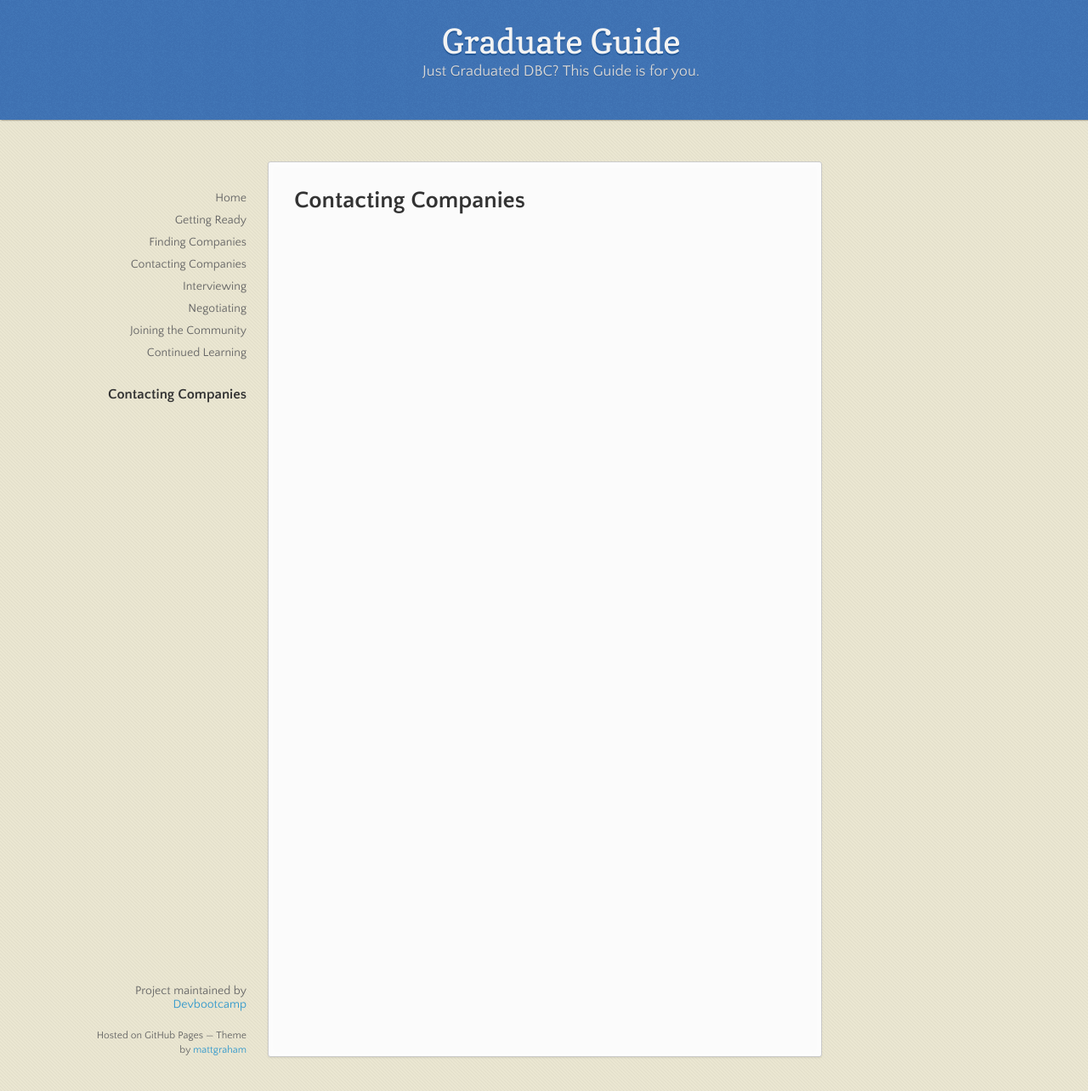
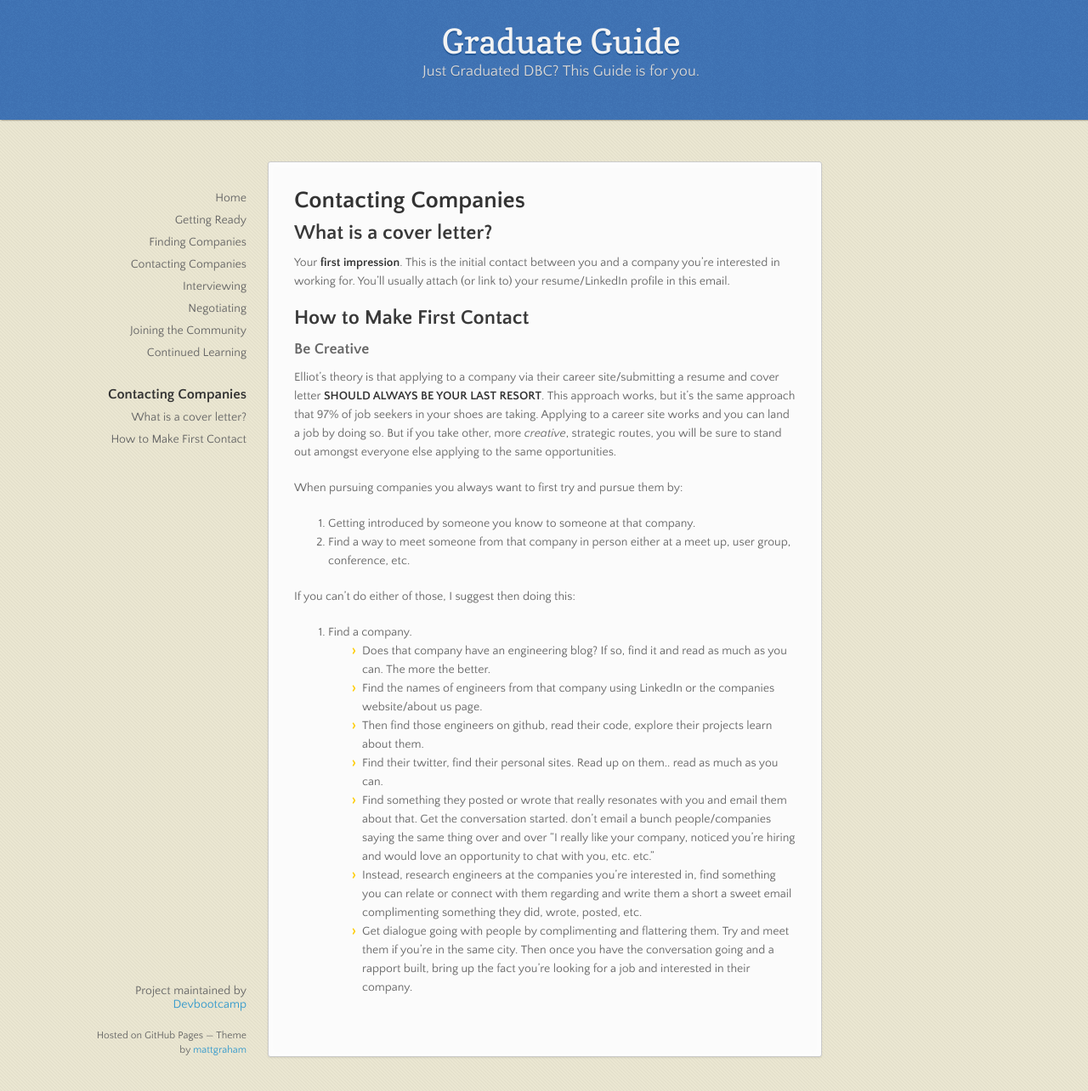
Before and after one commit to waysidekoi/graduate-guide, a Jekyll site: the page built from contacting_companies.md, in a window 1280 px wide and 1284 px high. Shown: the whole window at 85% size. Built offline with Jekyll 4.4.1, drawn with Linux system fonts in a browser that asks for light colours; nearby versions of some CDN libraries.

Commit message:
Add Elliot's content

```diff
--- a/contacting_companies.md
+++ b/contacting_companies.md
@@ -4,3 +4,25 @@ title: Contacting Companies
 ---
 
 # Contacting Companies
+## What is a cover letter?
+Your __first impression__. This is the initial contact between you and a company you're interested in working for. You'll usually attach (or link to) your resume/LinkedIn profile in this email.
+
+## How to Make First Contact
+### Be Creative
+Elliot's theory is that applying to a company via their career site/submitting a resume and cover letter __SHOULD ALWAYS BE YOUR LAST RESORT__. This approach works, but it's the same approach that 97% of job seekers in your shoes are taking. Applying to a career site works and you can land a job by doing so. But if you take other, more *creative*, strategic routes, you will be sure to stand out amongst everyone else applying to the same opportunities.
+
+When pursuing companies you always want to first try and pursue them by:
+
+1. Getting introduced by someone you know to someone at that company.
+2. Find a way to meet someone from that company in person either at a meet up, user group, conference, etc.
+
+If you can't do either of those, I suggest then doing this:
+
+3. Find a company.
+  * Does that company have an engineering blog? If so, find it and read as much as you can. The more the better.
+  * Find the names of engineers from that company using LinkedIn or the companies website/about us page.
+  * Then find those engineers on github, read their code, explore their projects learn about them.
+  * Find their twitter, find their personal sites. Read up on them.. read as much as you can.
+  * Find something they posted or wrote that really resonates with you and email them about that. Get the conversation started. don't email a bunch people/companies saying the same thing over and over "I really like your company, noticed you're hiring and would love an opportunity to chat with you, etc. etc."
+  * Instead, research engineers at the companies you're interested in, find something you can relate or connect with them regarding and write them a short a sweet email complimenting something they did, wrote, posted, etc.
+  * Get dialogue going with people by complimenting and flattering them. Try and meet them if you're in the same city. Then once you have the conversation going and a rapport built, bring up the fact you're looking for a job and interested in their company.
```
Also changed, not shown: community.md (+9 -0 lines), finding_companies.md (+6 -0 lines), getting_ready.md (+18 -4 lines), 9 other files.
